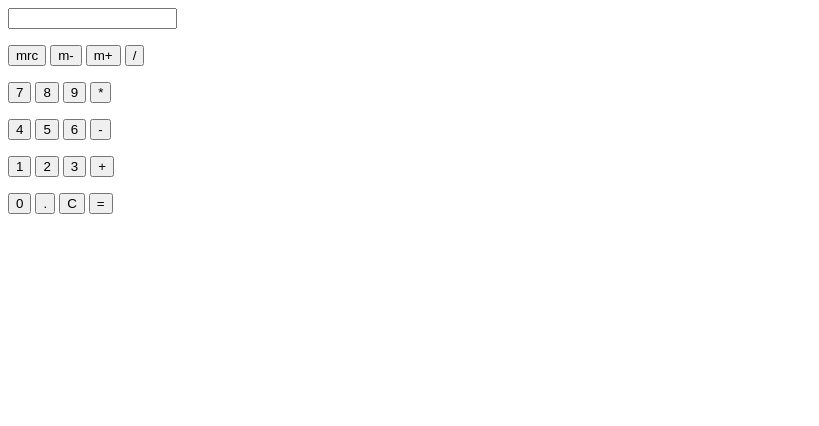
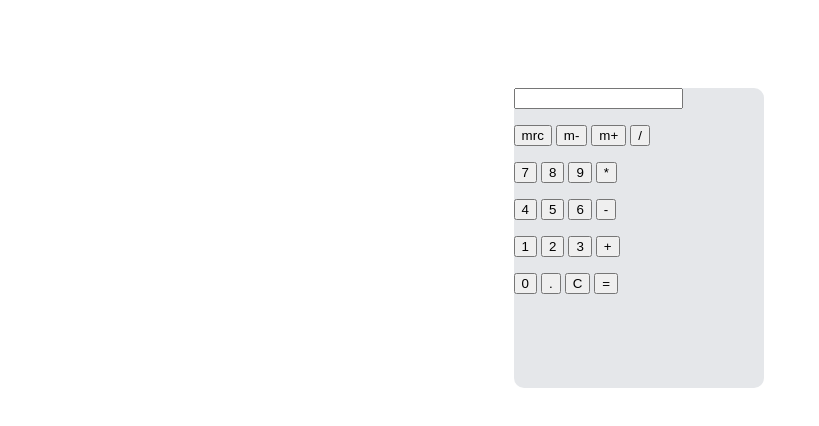
Before and after one commit to samurai-1117/Calculator, a plain HTML site: page index.html in a window 1280 px wide. Shown: the whole page, without its empty margins (0-819 px from the left). Drawn offline with Linux system fonts and the light colour scheme.

Commit message:
fix box div and added box

```diff
--- a/calculator.css
+++ b/calculator.css
@@ -1,2 +1,19 @@
 @charset "UTF-8";
 /* CSS Document */
+
+/*   Calculator Box  */
+.box {
+	background-color: #e5e7ea;
+	height: 300px;
+	width:250px;
+	border-radius: 10px;
+	position: relative;
+	top: 80px;
+	left:40%;
+}
+
+/*  Display */
+
+/*  Calculator Buttons  */
+
+/*  Simulate Button Press */
```
Also changed, not shown: index.html (+1 -2 lines).
